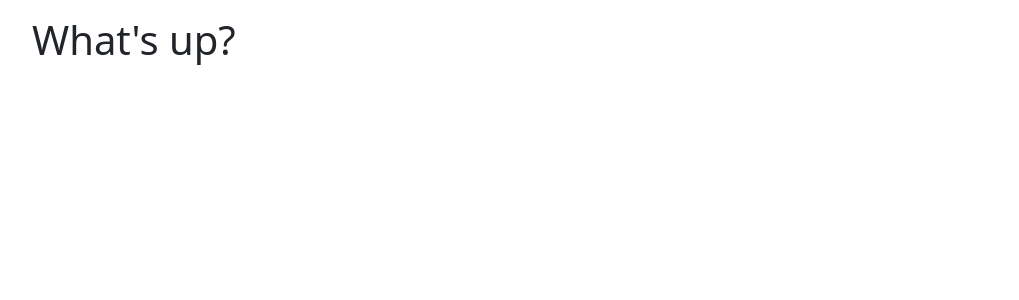
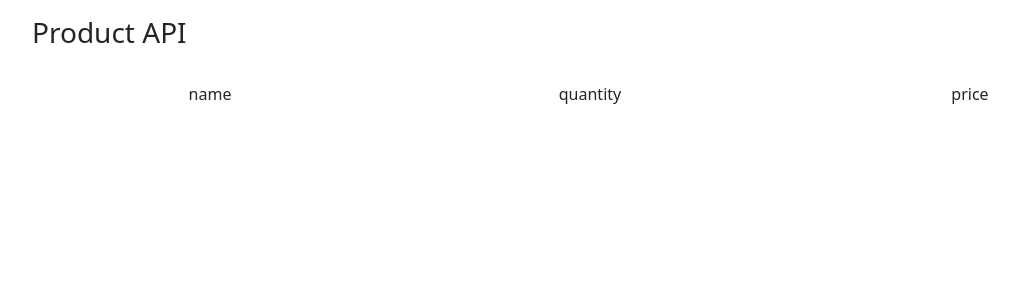
Before and after one commit to 999-juiceWRLD/node-product-api, a React (Vite) app in the folder client/: page / in a window 1280 px wide. Shown: the top 300 px of the page, without its empty margins (50-1069 px from the left). Built offline with nearby package versions, Linux system fonts and the light colour scheme.

Commit message:
start to experimental design

```diff
--- a/client/src/App.jsx
+++ b/client/src/App.jsx
@@ -1,11 +1,17 @@
 import './App.css'
 import 'bootstrap/dist/css/bootstrap.min.css'
+import { Product } from './components/Product.component'
+
+/*
+name, quantity, price, image (yok denecek kadar az)
+*/
 
 function App() {
 
   return (
     <div className='container my-3'>
-      <h1>What&apos;s up?</h1>
+      <h3 className='mb-4'>Product API</h3>
+      <Product />
     </div>
   )
 }
--- /dev/null
+++ b/client/src/components/Product.component.jsx
@@ -0,0 +1,9 @@
+export const Product = () => {
+    return (
+        <div className="row text-center pt-2">
+            <div className="col">name</div>
+            <div className="col">quantity</div>
+            <div className="col">price</div>
+        </div>
+    );
+}
```
